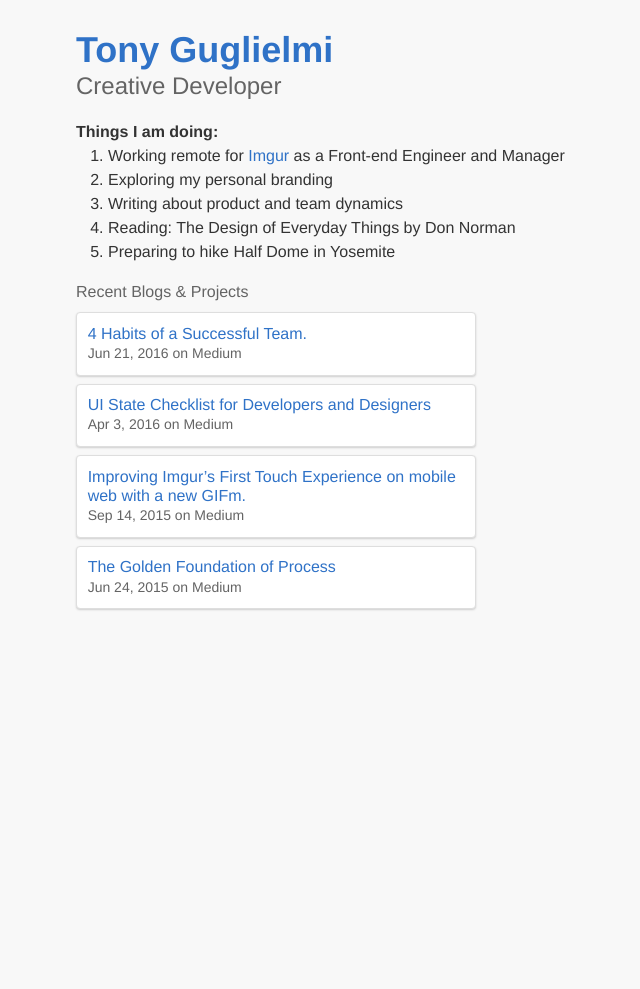
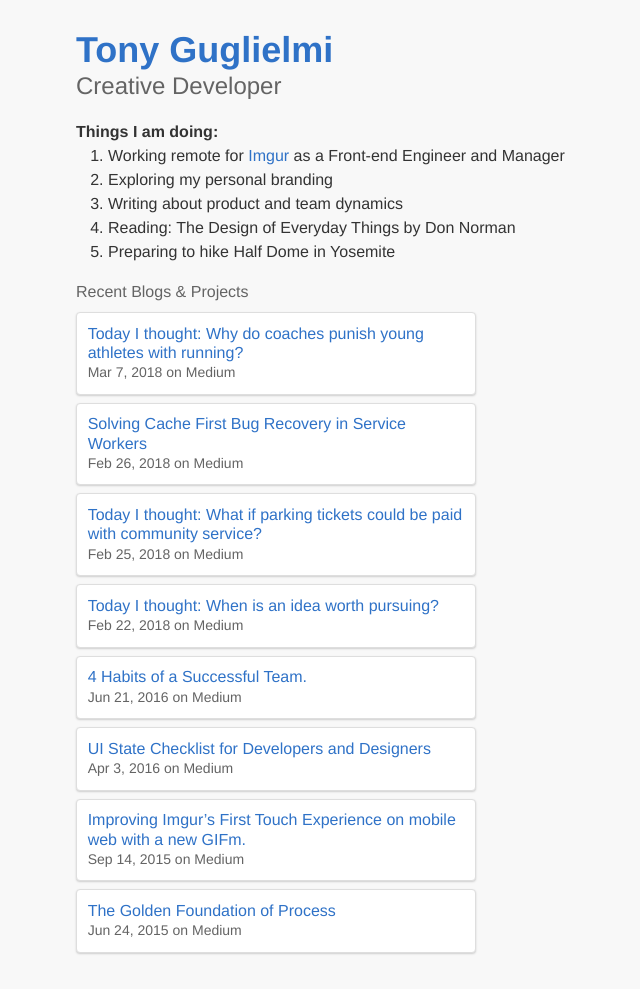
Before and after one commit to Timgur/timgur.github.io, a Jekyll site: the page built from index.html, in a window 1280 px wide. Shown: the whole page, without its empty margins (296-936 px from the left). Built offline with Jekyll 4.4.1, drawn with Linux system fonts in a browser that asks for light colours; before the commit the page ends 900 px from its top, so only the background shows below that.

Commit message:
update publications

```diff
--- a/index.html
+++ b/index.html
@@ -15,6 +15,30 @@ layout: splash
         </a>
       </li>
     {% endfor %}
+    <li class="post-item">
+      <a class="post-link" href="https://medium.com/@tonyguglielmi/today-i-thought-why-do-coaches-punish-young-athletes-with-running-5707259da18e">
+        <h3 class="post-title">Today I thought: Why do coaches punish young athletes with running?</h3>
+        <span class="post-meta">Mar 7, 2018 on Medium</span>
+      </a>
+    </li>
+    <li class="post-item">
+      <a class="post-link" href="https://medium.com/imgur-engineering/solving-cache-first-bug-recovery-in-service-workers-3298bb71af4e">
+        <h3 class="post-title">Solving Cache First Bug Recovery in Service Workers</h3>
+        <span class="post-meta">Feb 26, 2018 on Medium</span>
+      </a>
+    </li>
+    <li class="post-item">
+      <a class="post-link" href="https://medium.com/@tonyguglielmi/today-i-thought-what-if-parking-tickets-could-be-paid-with-community-service-4781ecc779e5">
+        <h3 class="post-title">Today I thought: What if parking tickets could be paid with community service?</h3>
+        <span class="post-meta">Feb 25, 2018 on Medium</span>
+      </a>
+    </li>
+    <li class="post-item">
+      <a class="post-link" href="https://medium.com/@tonyguglielmi/today-i-thought-february-22-2018-5192ec133b9e">
+        <h3 class="post-title">Today I thought: When is an idea worth pursuing?</h3>
+        <span class="post-meta">Feb 22, 2018 on Medium</span>
+      </a>
+    </li>
     <li class="post-item">
       <a class="post-link" href="https://medium.com/@tonyguglielmi/4-habits-of-a-successful-team-612016723f81#.6jougdew7">
         <h3 class="post-title">4 Habits of a Successful Team.</h3>
```
